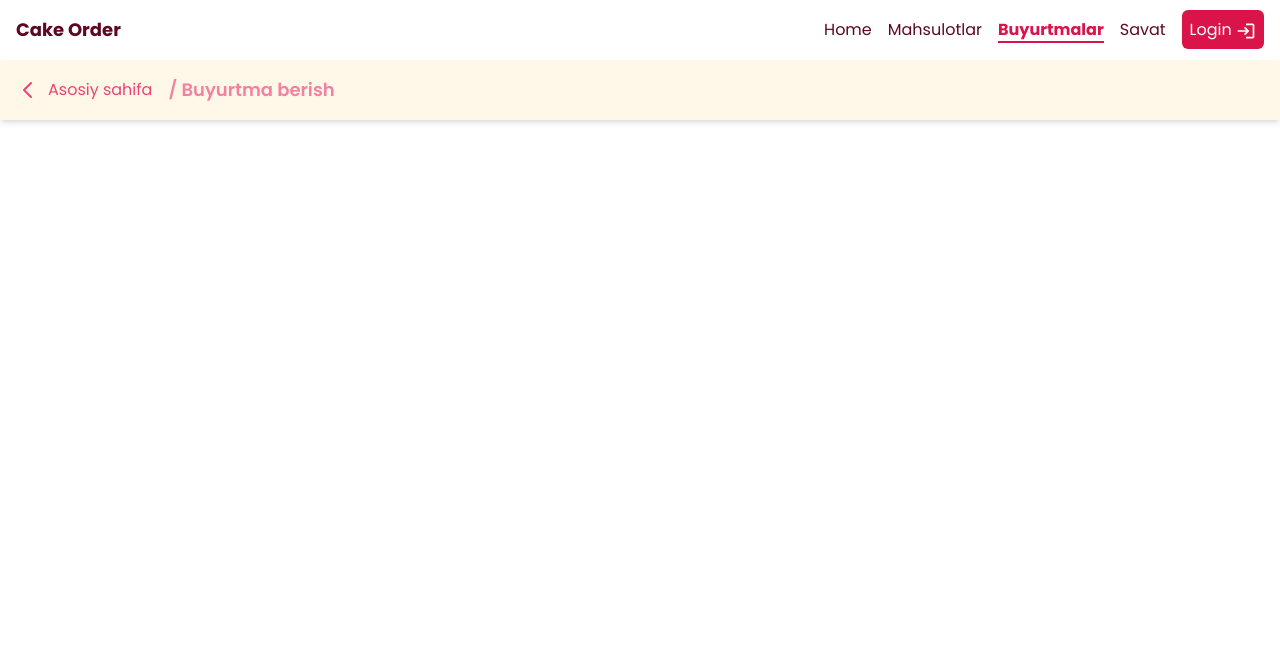
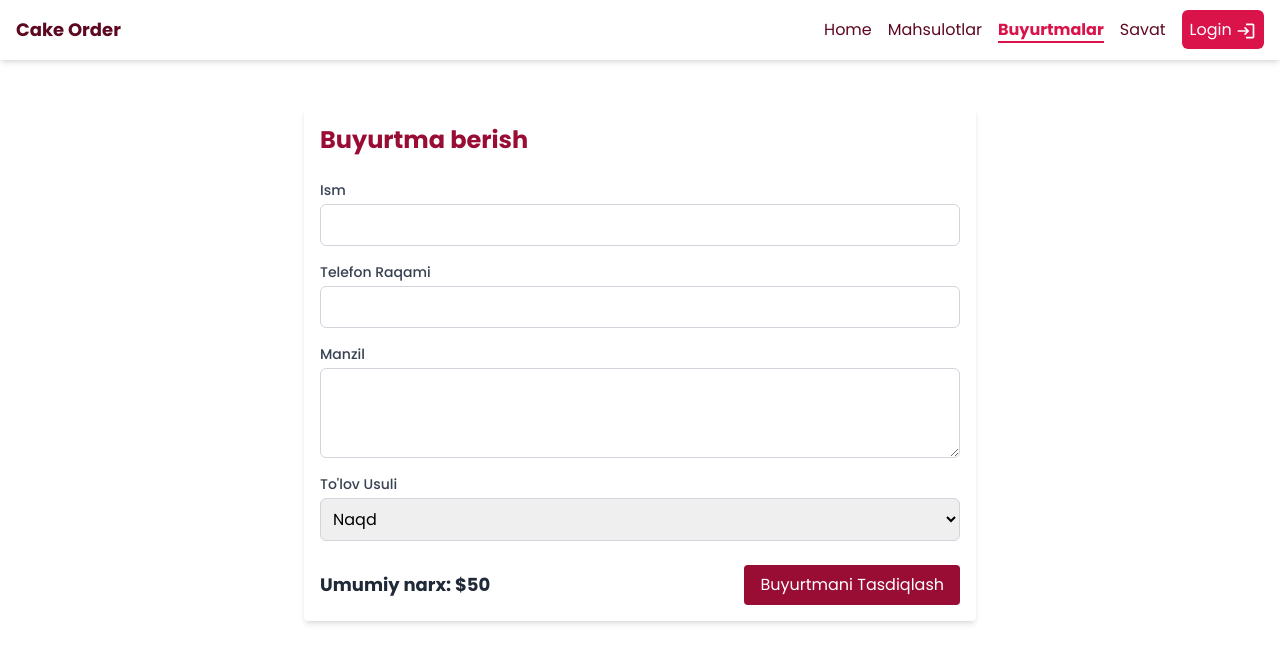
Before and after one commit to Muhammad-Devel/order-platform-3, a React (Vite) app: page /buyurtmalar in a window 1280 px wide. Shown: the top 662 px of the page. Built offline with nearby package versions, Linux system fonts and the light colour scheme.

Commit message:
order confirmation, order page added

```diff
--- a/package.json
+++ b/package.json
@@ -12,6 +12,7 @@
   "dependencies": {
     "@headlessui/react": "^2.2.0",
     "@heroicons/react": "^2.1.5",
+    "framer-motion": "^11.11.17",
     "react": "^18.3.1",
     "react-dom": "^18.3.1",
     "react-icons": "^5.3.0",
--- a/src/App.jsx
+++ b/src/App.jsx
@@ -4,9 +4,9 @@ import HomePage from "./pages/HomePage";
 import OrderPage from "./pages/OrderPage";
 import LoginPage from "./pages/LoginPage";
 import Navbar from "./components/NavBar";
-import Ordered from "./pages/Ordered";
 import Products from "./components/Products";
 import ProductsPage from "./pages/ProductsPage";
+import OrderConfirmation from "./pages/OrderConfirmation";
 
 function App() {
   return (
@@ -17,7 +17,7 @@ function App() {
           <Route path="/" element={<HomePage />} />
           <Route path="/buyurtmalar" element={<OrderPage />} />
           <Route path="/login" element={<LoginPage />} />
-          <Route path="/ordered" element={<Ordered />} />
+          <Route path="/order-confirmation" element={<OrderConfirmation />} />
           <Route path="/mahsulotlar" element={<Products />} />
           <Route path="/allproducts" element={<ProductsPage />} />
         </Routes>
--- a/src/pages/HomePage.jsx
+++ b/src/pages/HomePage.jsx
@@ -2,7 +2,7 @@ import React from "react";
 import Hero from "../components/Hero";
 import CardList from "../components/CardList";
 import Footer from "../components/Footer";
-import AddressCard from "../components/AddressCard";
+
 
 const HomePage = () => {
   const address = "Shovot tumani, Oltinqala mahallasi";
@@ -11,7 +11,7 @@ const HomePage = () => {
     <div>
       <Hero />
       <CardList />
-      <AddressCard />
+
       <Footer />
     </div>
   );
--- /dev/null
+++ b/src/pages/OrderConfirmation.jsx
@@ -0,0 +1,46 @@
+import React from "react";
+import { useNavigate } from "react-router-dom";
+import { motion } from "framer-motion";
+
+const OrderConfirmation = () => {
+  const navigate = useNavigate();
+
+  return (
+    <motion.div
+    initial={{ opacity: 0, scale: 0.5 }} // Animatsiya boshlanishi
+    animate={{ opacity: 1, scale: 1 }}  // Animatsiya tugashi
+    exit={{ opacity: 0, scale: 0.8 }}   // Sahifa yopilgandagi animatsiya
+    transition={{ duration: 0.9, ease: "easeInOut" }} // Davomiylik va o'tish
+    className="p-6 max-w-lg mx-auto my-12 bg-white shadow-md rounded-lg text-center"
+  >
+      <div className="mb-6">
+        <div className="text-green-500 text-6xl mb-4">✅</div>
+        <h1 className="text-2xl font-bold text-claret mb-2">Buyurtma Tasdiqlandi!</h1>
+        <p className="text-gray-600">
+          Sizning buyurtmangiz qabul qilindi. Tez orada siz bilan bog'lanamiz!
+        </p>
+      </div>
+      <div className="mb-6">
+        <h2 className="text-lg font-semibold text-gray-800 mb-2">Buyurtma Tafsilotlari:</h2>
+        <p className="text-gray-600">Buyurtma raqami: <span className="font-bold">#12345</span></p>
+        <p className="text-gray-600">Yetkazib berish vaqti: <span className="font-bold">24 soat ichida</span></p>
+      </div>
+      <div className="flex justify-center space-x-4">
+        <button
+          onClick={() => navigate("/")}
+          className="bg-claret text-white py-2 px-4 rounded hover:bg-claret-700"
+        >
+          Asosiy Sahifaga Qaytish
+        </button>
+        <button
+          onClick={() => navigate("/buyurtmalar")}
+          className="bg-jasmine text-white py-2 px-4 rounded hover:bg-jasmine-700"
+        >
+          Buyurtmalar Tarixini Ko'rish
+        </button>
+      </div>
+    </motion.div>
+  );
+};
+
+export default OrderConfirmation;
--- a/src/pages/OrderPage.jsx
+++ b/src/pages/OrderPage.jsx
@@ -1,11 +1,95 @@
-import React from "react";
-import BreadcrumbHeader from "../components/BreadcrumbHeader";
+import React, { useState } from "react";
 
 const OrderPage = () => {
+  const [orderDetails, setOrderDetails] = useState({
+    name: "",
+    phone: "",
+    address: "",
+    paymentMethod: "cash",
+  });
+
+  const handleInputChange = (e) => {
+    const { name, value } = e.target;
+    setOrderDetails({ ...orderDetails, [name]: value });
+  };
+
+  const handleSubmit = (e) => {
+    e.preventDefault();
+    alert(`Buyurtma qabul qilindi: ${JSON.stringify(orderDetails)}`);
+  };
+
   return (
-    <div>
-      <BreadcrumbHeader title={"Buyurtma berish"} />
+    <div className="mt-12 p-4 max-w-2xl mx-auto bg-white rounded shadow-md">
+      <div className="mb-6">
+        <h1 className="text-2xl font-bold text-claret mb-4">Buyurtma berish</h1>
+      </div>
+      <form onSubmit={handleSubmit}>
+        <div className="mb-4">
+          <label htmlFor="name" className="block text-sm font-medium text-gray-700">
+            Ism
+          </label>
+          <input
+            type="text"
+            id="name"
+            name="name"
+            value={orderDetails.name}
+            onChange={handleInputChange}
+            className="mt-1 block w-full p-2 border border-gray-300 rounded-md"
+            required
+          />
+        </div>
+        <div className="mb-4">
+          <label htmlFor="phone" className="block text-sm font-medium text-gray-700">
+            Telefon Raqami
+          </label>
+          <input
+            type="text"
+            id="phone"
+            name="phone"
+            value={orderDetails.phone}
+            onChange={handleInputChange}
+            className="mt-1 block w-full p-2 border border-gray-300 rounded-md"
+            required
+          />
+        </div>
+        <div className="mb-4">
+          <label htmlFor="address" className="block text-sm font-medium text-gray-700">
+            Manzil
+          </label>
+          <textarea
+            id="address"
+            name="address"
+            value={orderDetails.address}
+            onChange={handleInputChange}
+            className="mt-1 block w-full p-2 border border-gray-300 rounded-md"
+            rows="3"
+            required
+          ></textarea>
+        </div>
+        <div className="mb-6">
+          <label className="block text-sm font-medium text-gray-700">To'lov Usuli</label>
+          <select
+            name="paymentMethod"
+            value={orderDetails.paymentMethod}
+            onChange={handleInputChange}
+            className="mt-1 block w-full p-2 border border-gray-300 rounded-md"
+          >
+            <option value="cash">Naqd</option>
+            <option value="card">Karta</option>
+          </select>
+        </div>
+        <div className="flex justify-between items-center">
+          <p className="text-lg font-bold text-gray-800">Umumiy narx: $50</p>
+          <button
+            type="submit"
+            className="bg-claret text-white py-2 px-4 rounded hover:bg-claret-700"
+          >
+            Buyurtmani Tasdiqlash
+          </button>
+        </div>
+      </form>
     </div>
   );
 };
+
 export default OrderPage;
--- a/src/pages/Ordered.jsx
+++ /dev/null
@@ -1,7 +0,0 @@
-import React from "react";
-
-const Ordered = () => {
-  return <div>Ordered</div>;
-};
-
-export default Ordered;
```
Also changed, not shown: 1 other file (tests, documents, lock files or other folders).
